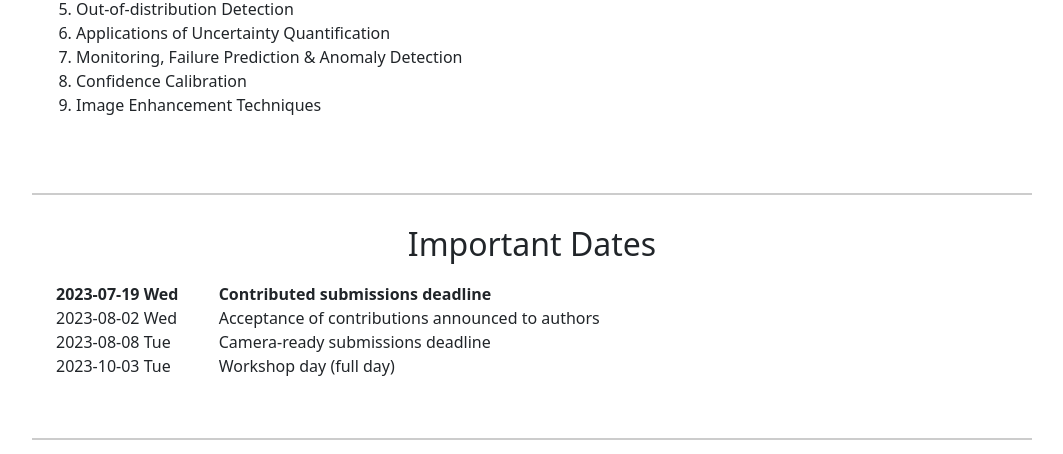
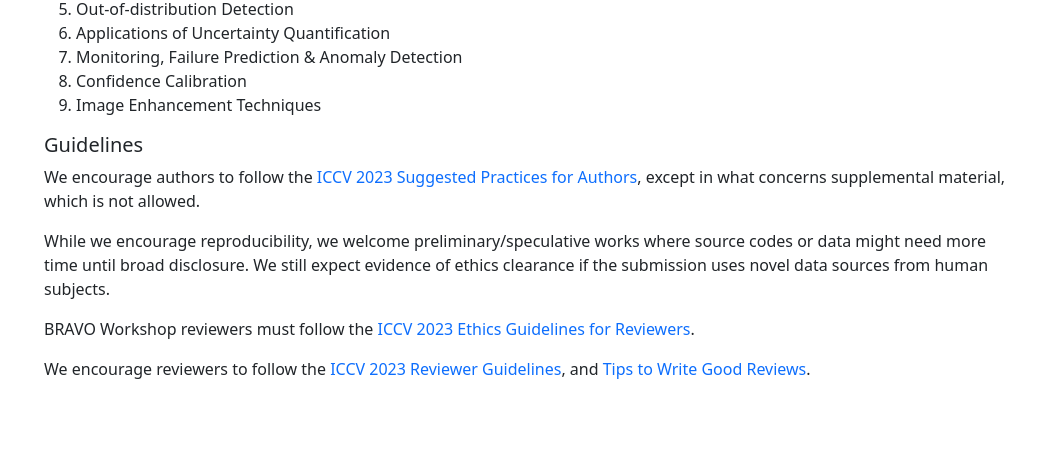
Before and after one commit to valeoai/bravo, a plain HTML site: page index.html in a window 1280 px wide. Shown: the part 3084-3538 px from the top of the page, without its empty margins (108-1171 px from the left). Drawn offline with nearby package versions, Linux system fonts and the light colour scheme.

Commit message:
Added guidelines

```diff
--- a/index.html
+++ b/index.html
@@ -231,6 +231,22 @@
                 <li>Confidence Calibration</li>
                 <li>Image Enhancement Techniques</li>
             </ol>
+            <h3>Guidelines</h3>
+            <p>We encourage authors to follow the <a
+                    href="https://iccv2023.thecvf.com/suggested.practices.for.authors-362500-2-24-25.php"
+                    target="_blank"> ICCV 2023 Suggested Practices for Authors</a>, except in what concerns supplemental
+                material, which is not allowed.</p>
+            <p>While we encourage reproducibility, we welcome preliminary/speculative works where source codes or data
+                might need more time until broad disclosure. We still expect evidence of ethics clearance if the
+                submission uses novel data sources from human subjects.</p>
+            <p>BRAVO Workshop reviewers must follow the <a
+                    href="https://iccv2023.thecvf.com/ethics.for.reviewing.papers-362100-2-16-21.php"
+                    target="_blank">ICCV 2023 Ethics Guidelines for Reviewers</a>.</p>
+            <p>We encourage reviewers to follow the <a
+                    href="https://iccv2023.thecvf.com/reviewer.guidelines-362000-2-16-20.php" target="_blank">ICCV 2023
+                    Reviewer Guidelines</a>, and <a
+                    href="https://iccv2023.thecvf.com/additional.tips.for.writing.good.reviews-362200-2-16-22.php"
+                    target="_blank">Tips to Write Good Reviews</a>.</p>
         </div>
 
         <div id="dates" class="container-md section-container">
```
